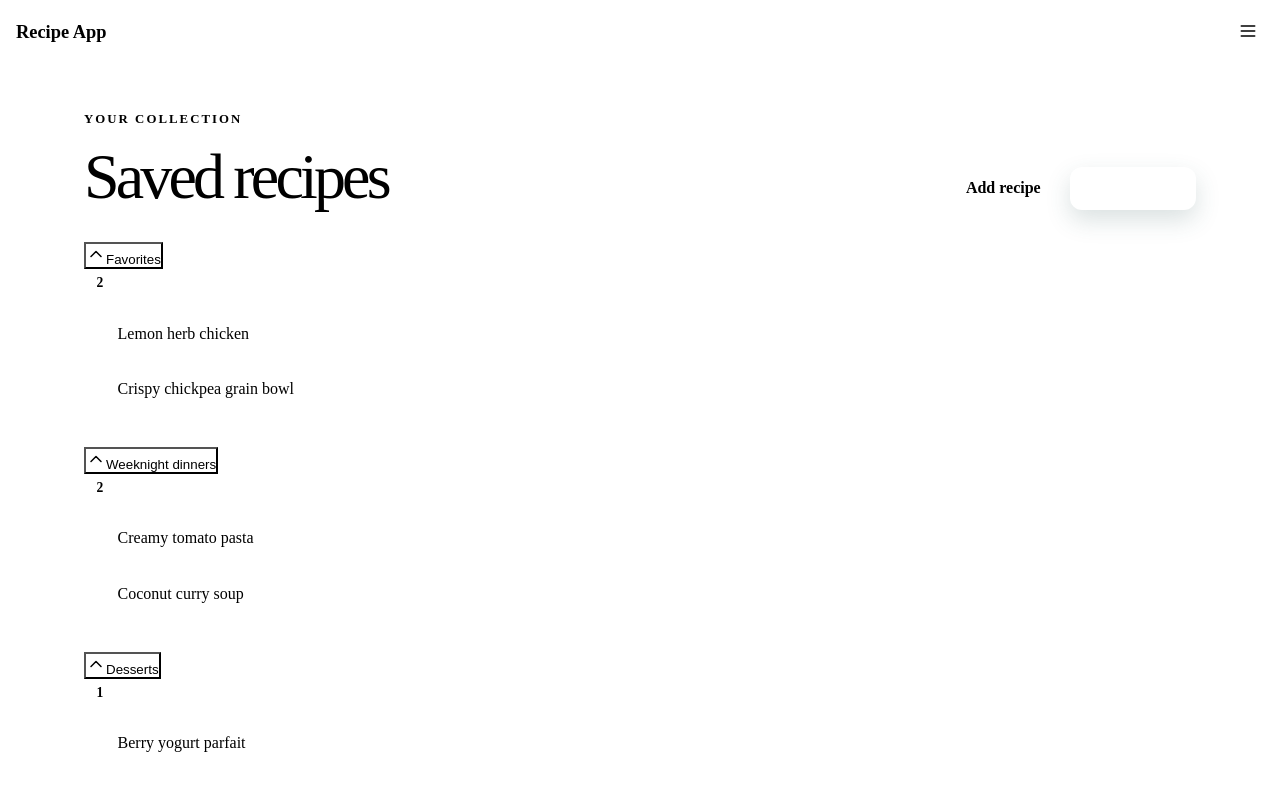
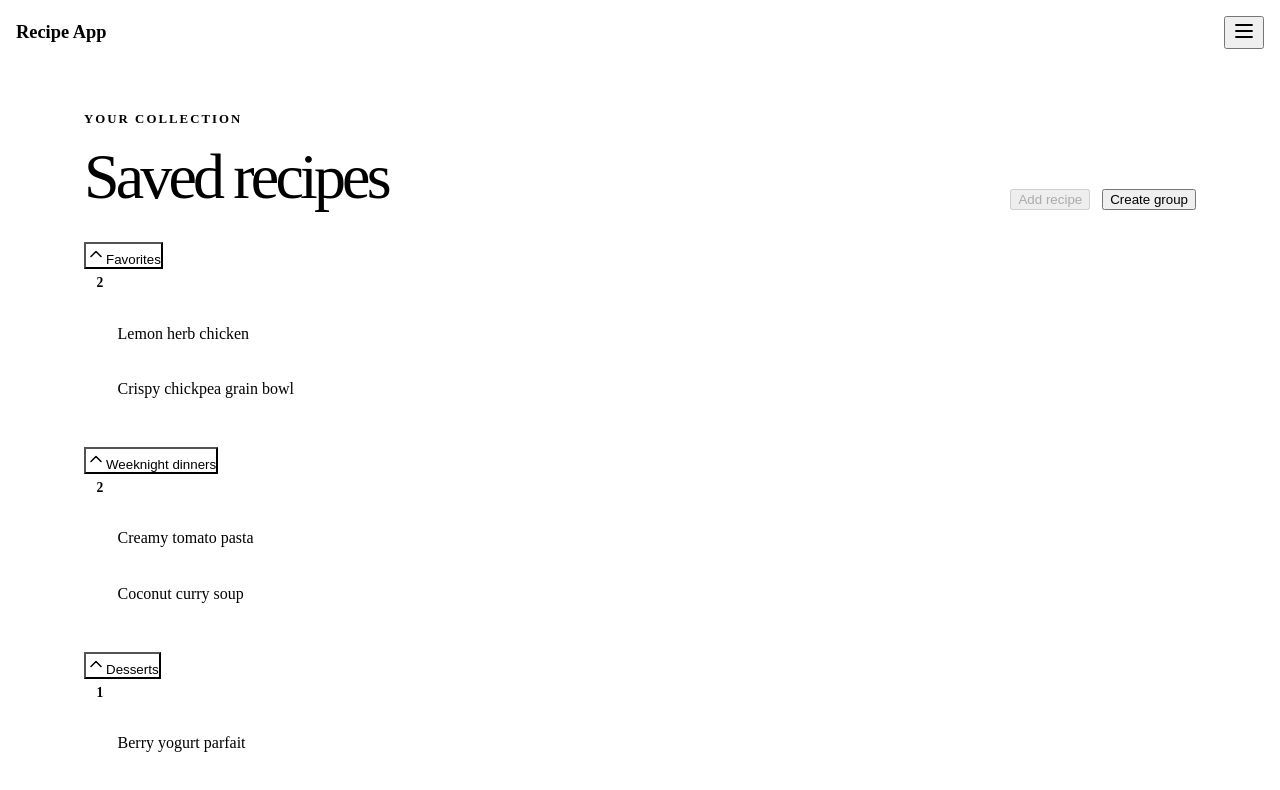
Before and after one commit to robanderson513/recipe-app, a React (Vite) app in the folder apps/web/: page /recipes in a window 1280 px wide. Shown: the top 790 px of the page. Built offline with nearby package versions, Linux system fonts and the light colour scheme.

Commit message:
Used common button library, updated consumers

```diff
--- a/apps/web/package.json
+++ b/apps/web/package.json
@@ -11,7 +11,7 @@
   },
   "dependencies": {
     "@reduxjs/toolkit": "^2.13.0",
-    "@robanderson513/design-system": "^1.0.2",
+    "@robanderson513/design-system": "^1.1.0",
     "@vitejs/plugin-react": "^5.0.4",
     "react": "^19.1.1",
     "react-dom": "^19.1.1",
--- a/apps/web/src/components/navigation/AppLayout.tsx
+++ b/apps/web/src/components/navigation/AppLayout.tsx
@@ -1,6 +1,7 @@
 import { useState, type ReactNode } from 'react';
 import { Link } from 'react-router-dom';
 import Icon, { IconName } from '../../consts/icons';
+import Button from '../ui/Button/Button';
 import NavigationLinks from './NavigationLinks';
 import './navigation.css';
 
@@ -13,16 +14,16 @@ function AppLayout({ children }: { children: ReactNode }) {
         <Link className="brand" to="/" aria-label="Recipe App home">
           Recipe App
         </Link>
-        <button
-          className="navigation-toggle"
+        <Button
+          variant="icon"
           type="button"
           aria-controls="desktop-navigation-panel"
           aria-expanded={isNavigationOpen}
           aria-label={isNavigationOpen ? 'Close navigation' : 'Open navigation'}
           onClick={() => setIsNavigationOpen((isOpen) => !isOpen)}
         >
-          <Icon name={isNavigationOpen ? IconName.Close : IconName.Menu} size="small" strokeWidth={2} />
-        </button>
+          <Icon name={isNavigationOpen ? IconName.Close : IconName.Menu} />
+        </Button>
       </header>
 
       <div className="content-layout">
--- a/apps/web/src/components/navigation/navigation.css
+++ b/apps/web/src/components/navigation/navigation.css
@@ -1,6 +1,7 @@
 .app-container {
   display: flex;
   flex-direction: column;
+  height: 100vh;
 
   .app-header {
     display: flex;
@@ -30,33 +31,18 @@
   text-decoration: none;
 }
 
-.navigation-toggle {
-  background: var(--color-surface-default);
-  color: var(--color-text-primary);
-  cursor: pointer;
-  border: none;
-  height: 32px;
-  width: 32px;
-  border-radius: 0.5rem;
-
-  &:hover {
-    background: var(--color-surface-subtle);
-  }
-}
-
 .desktop-sidebar {
   position: absolute;
   top: 0;
-  left: 0;
   bottom: 0;
   width: 240px;
   transform: translateX(-100%);
   opacity: 0;
-  pointer-events: none;
   visibility: hidden;
   border-right: 1px solid var(--color-border-default);
   background: var(--color-surface-subtle);
   padding: 1rem;
+  z-index: 100;
   transition:
     transform 280ms cubic-bezier(0.4, 0, 1, 1),
     opacity 280ms cubic-bezier(0.4, 0, 1, 1),
@@ -66,7 +52,6 @@
 .desktop-sidebar.is-open {
   transform: translateX(0);
   opacity: 1;
-  pointer-events: auto;
   visibility: visible;
   transition:
     transform 280ms cubic-bezier(0.22, 1, 0.36, 1),
@@ -84,6 +69,10 @@
   flex-direction: column;
 }
 
+.mobile-navigation {
+  display: none;
+}
+
 .navigation-link {
   display: flex;
   min-height: 2.75rem;
@@ -95,24 +84,20 @@
   font-size: 1rem;
   font-weight: 600;
   text-decoration: none;
-}
 
-.navigation-link:hover {
+  &:hover {
     background: var(--color-surface-default);
     color: var(--color-text-primary);
   }
 
-.navigation-link.is-active {
+  &.is-active {
     background: var(--color-surface-default);
     color: var(--color-action-primary-default);
   }
-
-.mobile-navigation {
-  display: none;
 }
 
 @media (max-width: 767px) {
-  .navigation-toggle,
+  .app-header > .button-icon,
   .desktop-sidebar {
     display: none;
   }
--- /dev/null
+++ b/apps/web/src/components/ui/Button/Button.tsx
@@ -0,0 +1,15 @@
+import type { ButtonHTMLAttributes } from 'react';
+
+type ButtonProps = Omit<ButtonHTMLAttributes<HTMLButtonElement>, 'className'> & {
+  variant?: 'primary' | 'secondary' | 'icon' | 'text-neutral';
+};
+
+function Button({ variant = 'primary', children, ...props }: ButtonProps) {
+  return (
+    <button className={`button button-${variant}`} {...props}>
+      {children}
+    </button>
+  );
+}
+
+export default Button;
--- a/apps/web/src/pages/RecipeStoragePage.tsx
+++ b/apps/web/src/pages/RecipeStoragePage.tsx
@@ -1,4 +1,5 @@
 import { useEffect, useState, type FormEvent } from 'react';
+import Button from '../components/ui/Button/Button';
 import ExpansionPanel from '../components/ui/ExpansionPanel/ExpansionPanel';
 import './recipe-storage-page.css';
 
@@ -12,18 +13,18 @@ const MOCK_RECIPE_GROUPS: RecipeGroup[] = [
   {
     id: 'favorites',
     name: 'Favorites',
-    recipes: ['Lemon herb chicken', 'Crispy chickpea grain bowl'],
+    recipes: ['Lemon herb chicken', 'Crispy chickpea grain bowl']
   },
   {
     id: 'weeknight',
     name: 'Weeknight dinners',
-    recipes: ['Creamy tomato pasta', 'Coconut curry soup'],
+    recipes: ['Creamy tomato pasta', 'Coconut curry soup']
   },
   {
     id: 'desserts',
     name: 'Desserts',
-    recipes: ['Berry yogurt parfait'],
-  },
+    recipes: ['Berry yogurt parfait']
+  }
 ];
 
 function RecipeStoragePage() {
@@ -36,9 +37,7 @@ function RecipeStoragePage() {
   useEffect(() => {
     const timer = window.setTimeout(() => {
       setRecipeGroups(MOCK_RECIPE_GROUPS);
-      setExpandedGroups(
-        Object.fromEntries(MOCK_RECIPE_GROUPS.map((group) => [group.id, true])),
-      );
+      setExpandedGroups(Object.fromEntries(MOCK_RECIPE_GROUPS.map((group) => [group.id, true])));
       setIsLoading(false);
     }, 150);
 
@@ -61,13 +60,13 @@ function RecipeStoragePage() {
       {
         id: newGroupId,
         name: trimmedName,
-        recipes: [],
+        recipes: []
       },
-      ...currentGroups,
+      ...currentGroups
     ]);
     setExpandedGroups((currentExpandedGroups) => ({
       ...currentExpandedGroups,
-      [newGroupId]: true,
+      [newGroupId]: true
     }));
     setGroupName('');
     setIsGroupDialogOpen(false);
@@ -76,7 +75,7 @@ function RecipeStoragePage() {
   const toggleGroup = (groupId: string) => {
     setExpandedGroups((currentExpandedGroups) => ({
       ...currentExpandedGroups,
-      [groupId]: !(currentExpandedGroups[groupId] ?? true),
+      [groupId]: !(currentExpandedGroups[groupId] ?? true)
     }));
   };
 
@@ -89,16 +88,12 @@ function RecipeStoragePage() {
         </div>
 
         <div className="recipe-storage-actions">
-          <button className="secondary-button" type="button" aria-label="Add a new recipe" disabled>
+          <Button variant="secondary" type="button" aria-label="Add a new recipe" disabled>
             Add recipe
-          </button>
-          <button
-            className="primary-button"
-            type="button"
-            onClick={() => setIsGroupDialogOpen(true)}
-          >
+          </Button>
+          <Button type="button" onClick={() => setIsGroupDialogOpen(true)}>
             Create group
-          </button>
+          </Button>
         </div>
       </div>
 
@@ -107,12 +102,10 @@ function RecipeStoragePage() {
       ) : !hasSavedRecipes ? (
         <div className="recipe-storage-empty" aria-live="polite">
           <h2>No recipes saved</h2>
-          <p>
-            Start collecting your favorite meals and organize them into groups as you go.
-          </p>
-          <button className="primary-button" type="button" onClick={() => setIsGroupDialogOpen(true)}>
+          <p>Start collecting your favorite meals and organize them into groups as you go.</p>
+          <Button type="button" onClick={() => setIsGroupDialogOpen(true)}>
             Create group
-          </button>
+          </Button>
         </div>
       ) : (
         <div className="recipe-groups" aria-live="polite">
@@ -170,16 +163,10 @@ function RecipeStoragePage() {
               </label>
 
               <div className="recipe-dialog-actions">
-                <button
-                  className="secondary-button"
-                  type="button"
-                  onClick={() => setIsGroupDialogOpen(false)}
-                >
+                <Button variant="text-neutral" type="button" onClick={() => setIsGroupDialogOpen(false)}>
                   Cancel
-                </button>
-                <button className="primary-button" type="submit">
-                  Save group
-                </button>
+                </Button>
+                <Button type="submit">Save group</Button>
               </div>
             </form>
           </div>
--- a/apps/web/src/pages/recipe-storage-page.css
+++ b/apps/web/src/pages/recipe-storage-page.css
@@ -22,40 +22,6 @@
   flex-wrap: wrap;
   justify-content: flex-end;
   gap: 0.75rem;
-}
-
-.primary-button,
-.secondary-button,
-.recipe-group-toggle {
-  border: none;
-  border-radius: var(--radius-md, 0.75rem);
-  font: inherit;
-  cursor: pointer;
-  transition: transform 0.2s ease, box-shadow 0.2s ease;
-}
-
-.primary-button,
-.secondary-button {
-  padding: 0.8rem 1.1rem;
-  font-weight: 600;
-}
-
-.primary-button {
-  background: var(--color-action-primary-default);
-  color: white;
-  box-shadow: 0 10px 24px rgba(49, 90, 88, 0.18);
-}
-
-.primary-button:disabled {
-  opacity: 0.55;
-  cursor: not-allowed;
-  box-shadow: none;
-}
-
-.secondary-button {
-  background: var(--color-surface-subtle);
-  color: var(--color-text-primary);
-  border: 1px solid var(--color-border-default);
 }
 
 .recipe-storage-status,
```
Lines whose indentation alone changed are shown as unchanged.
